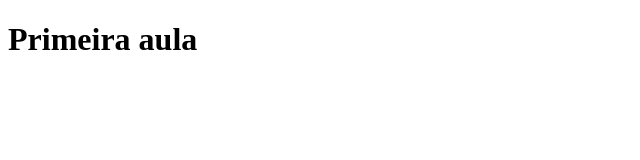
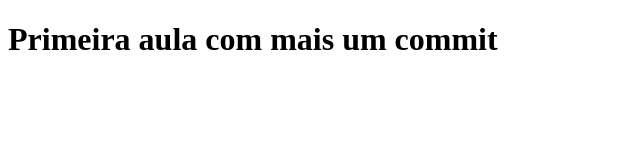
Before and after one commit to FranciscoNunes444/aula1, a plain HTML site: page newpast/index.html in a window 1280 px wide. Shown: the whole page, without its empty margins (0-640 px from the left). Drawn offline with Linux system fonts and the light colour scheme.

Commit message:
first commit

```diff
--- a/newpast/index.html
+++ b/newpast/index.html
@@ -9,7 +9,7 @@
 </head>
 
 <body>
-    <h1> Primeira aula </h1>
+    <h1> Primeira aula com mais um commit</h1>
 </body>
 
 </html>
```
